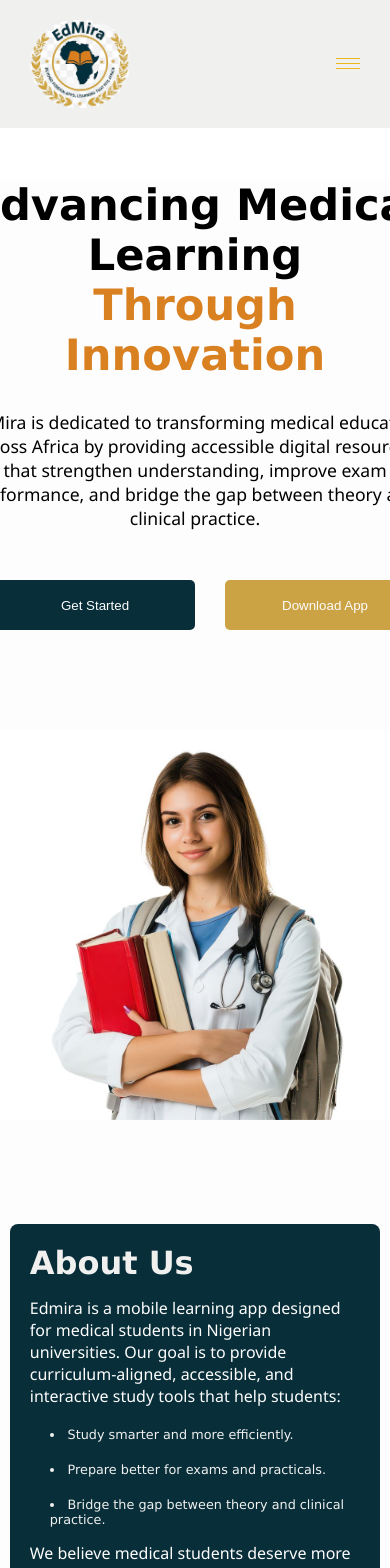
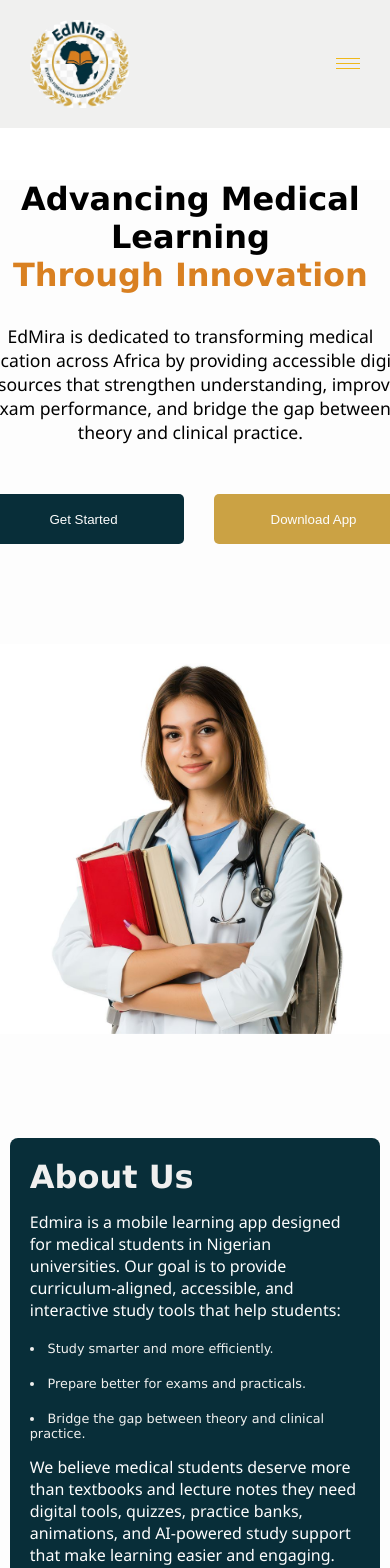
Before and after one commit to Bigoluwagentle/edmira, a Next.js app: page / in a window 390 px wide. Shown: the top 1568 px of the page. Built offline with nearby package versions, Linux system fonts and the light colour scheme; no server answers.

Commit message:
Initial commit

```diff
--- a/styles/Home.module.css
+++ b/styles/Home.module.css
@@ -271,12 +271,16 @@
             > div{
                 > h1{
                     margin-left: 0px;
+                    width: 98%;
+                    font-size: 2rem;
                 }
                 > p{
                     margin-left: 0px;
+                    width: 98%;
                 }
                 > nav{
                     justify-content: center;
+                    width: 95%;
                 }
                 > img{
                     margin-top: 100px;
@@ -289,6 +293,9 @@
                 > nav{
                     width: 95%;
                     margin-bottom: 50px;
+                    > li{
+                        margin-left: 0px;
+                    }
                 }
             }
             > aside{
```
